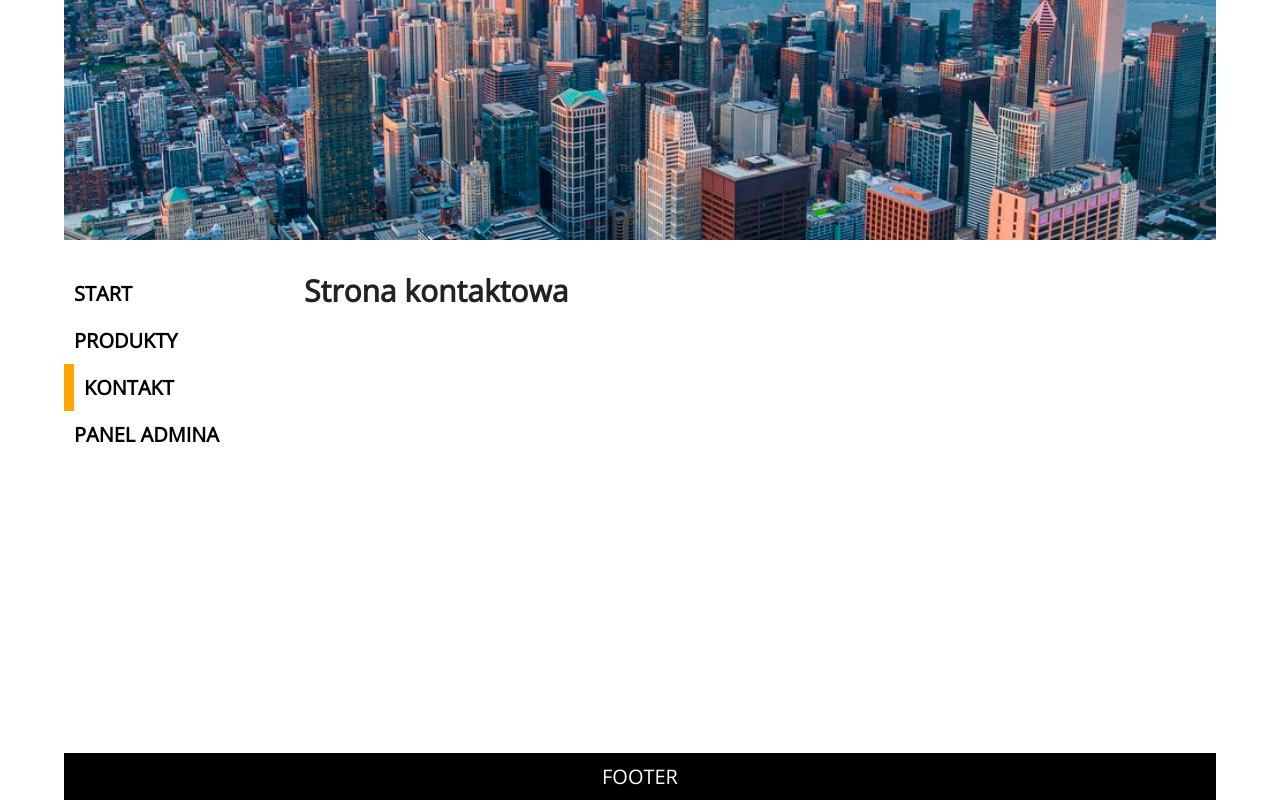
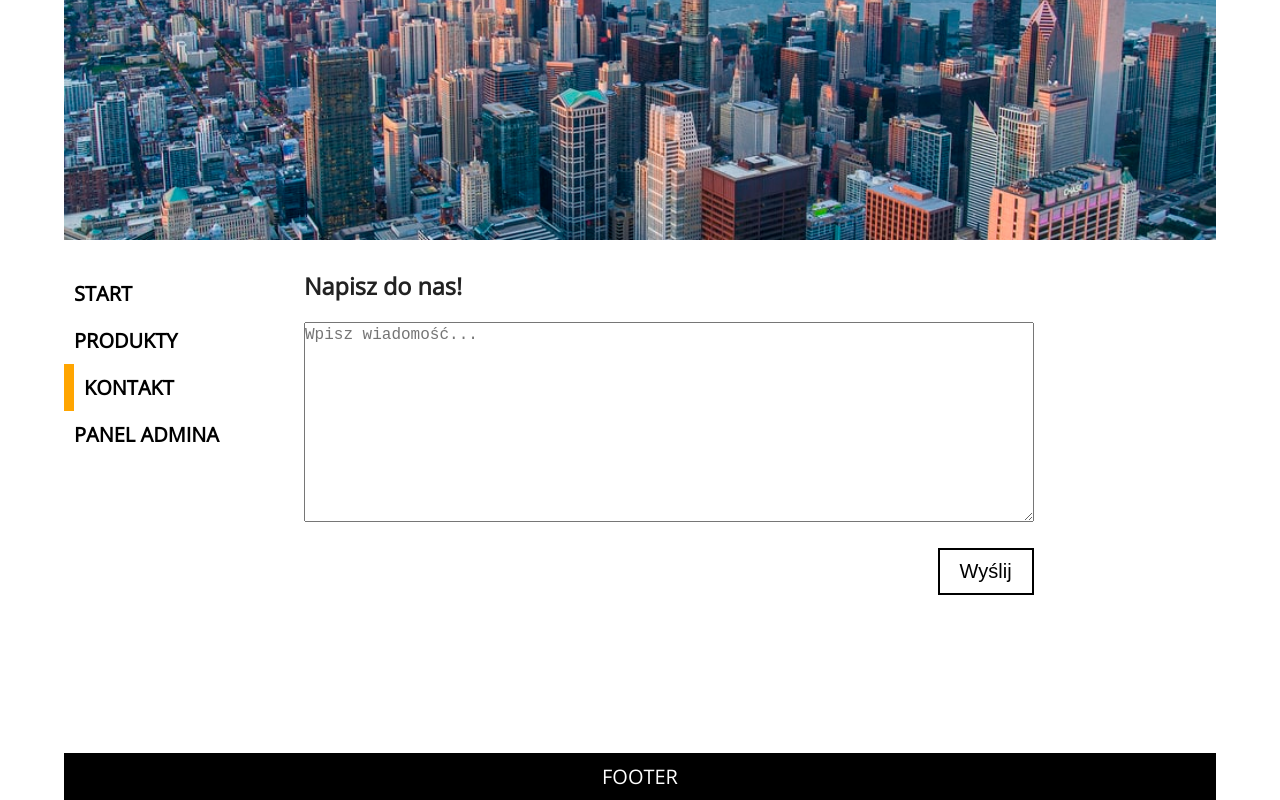
Before and after one commit to Rudimusprime/second-project-with-router, a React (Create React App) app: page /contact in a window 1280 px wide. Built offline with nearby package versions, Linux system fonts and the light colour scheme.

Commit message:
ContactPage is done; ContactPage styles created;

```diff
--- a/package.json
+++ b/package.json
@@ -6,6 +6,7 @@
     "@testing-library/jest-dom": "^5.15.0",
     "@testing-library/react": "^11.2.7",
     "@testing-library/user-event": "^12.8.3",
+    "@types/react-router-dom": "^5.3.2",
     "react": "^17.0.2",
     "react-dom": "^17.0.2",
     "react-router-dom": "^6.0.2",
--- a/src/pages/ContactPage.js
+++ b/src/pages/ContactPage.js
@@ -1,9 +1,43 @@
 import React from 'react';
+import '../styles/ContactPage.css'
 
-const ContactPage = () => {
-    return (
-        <h1>Strona kontaktowa</h1>
-    );
+class ContactPage extends React.Component {
+
+    state = {
+        value: "",
+    }
+
+    handleChange = (e) => {
+        if (e.target.value.length > 0) {
+            this.setState({
+                value: e.target.value,
+            })
+        }
+    }
+
+    handleSubmit = (e) => {
+        e.preventDefault();
+        this.setState({
+            value: "",
+        })
+
+    }
+
+    render() {
+        return (
+            <>
+                <div className="contact">
+                    <form onSubmit={this.handleSubmit}>
+                        <h3>Napisz do nas!</h3>
+                        <textarea placeholder="Wpisz wiadomość..."
+                                  value={this.state.value}
+                                  onChange={this.handleChange}/>
+                        <button>Wyślij</button>
+                    </form>
+                </div>
+            </>
+        );
+    }
 }
 
 export default ContactPage;
--- /dev/null
+++ b/src/styles/ContactPage.css
@@ -0,0 +1,23 @@
+.contact textarea {
+    font-size: 16px;
+    width: 80%;
+    min-height: 200px;
+    margin: 20px 0;
+    line-height: 1.6;
+}
+
+.contact button {
+    display: block;
+    margin: 0 20% 0 auto;
+    border: 2px solid black;
+    background-color: #fff;
+    padding: 10px 20px;
+    cursor: pointer;
+    font-size: 20px;
+    transition: .2s;
+}
+
+.contact button:hover{
+    color: yellow;
+    background-color: black;
+}
```
Also changed, not shown: 1 other file (tests, documents, lock files or other folders).
